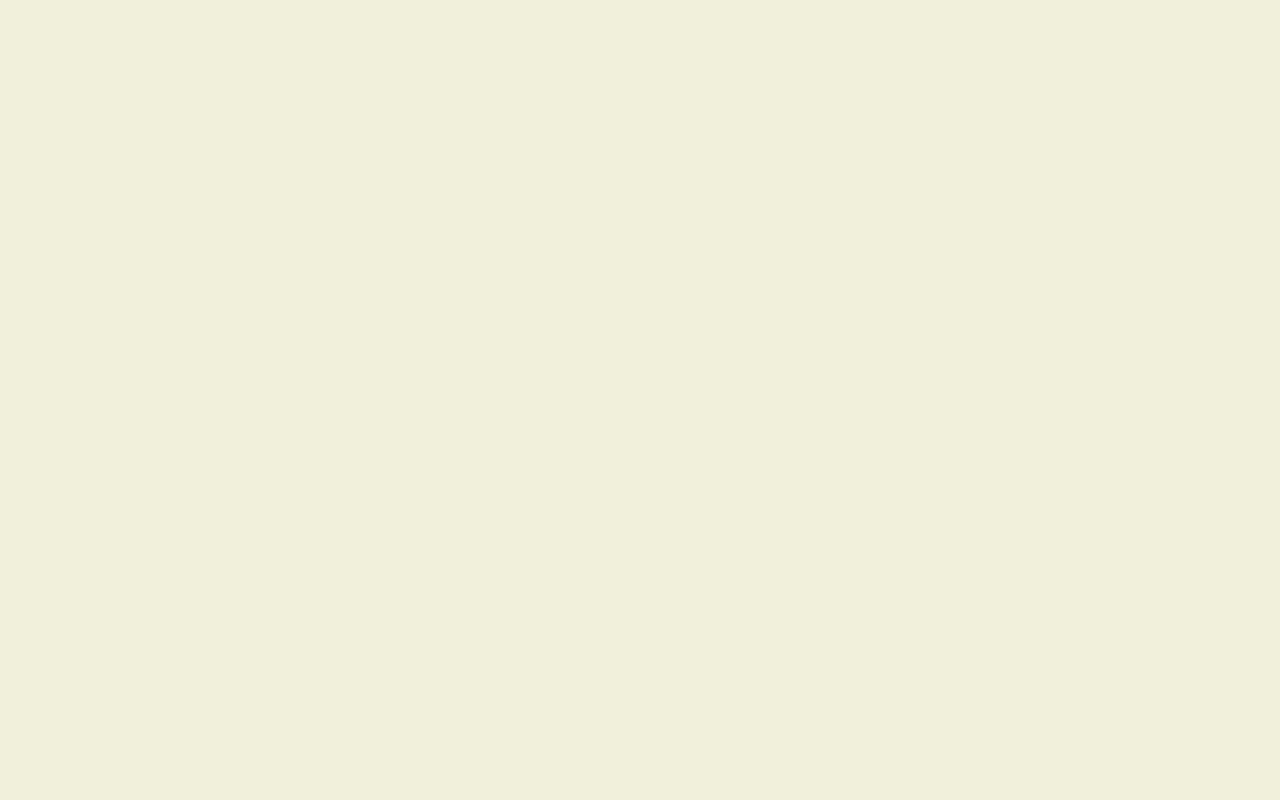
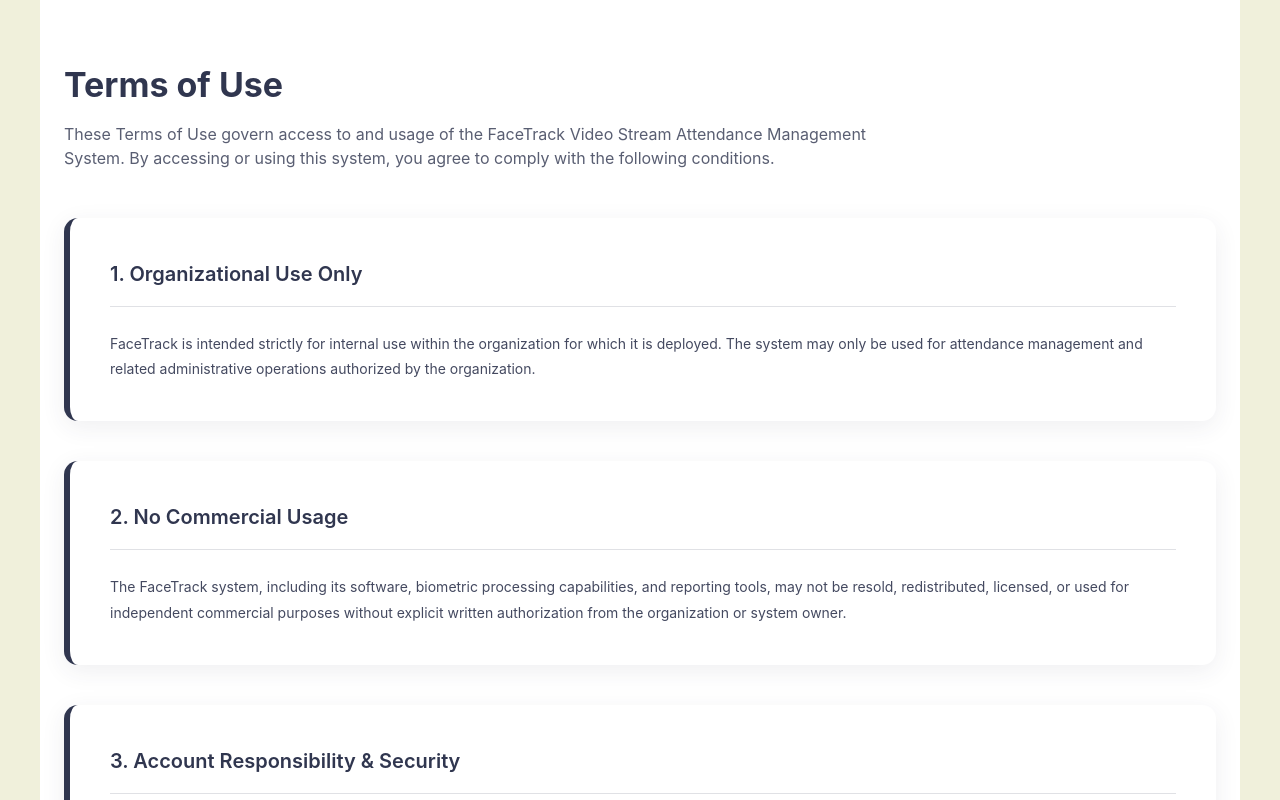
Before and after one commit to Diya050/FaceTrack, a React app in the folder frontend/: page /termsofuse in a window 1280 px wide. Before the commit this address had no page. Shown: the top 800 px of the page. Built offline with nearby package versions, Linux system fonts and the light colour scheme; the HTML template or start-up script is replaced by a standard one.

Commit message:
added the page of termsofuse

```diff
--- /dev/null
+++ b/frontend/src/pages/TermsOfUse.tsx
@@ -0,0 +1,124 @@
+import React from "react";
+import { Container, Typography, Box, Paper, Divider } from "@mui/material";
+
+const sections = [
+  {
+    title: "1. Organizational Use Only",
+    content:
+      "FaceTrack is intended strictly for internal use within the organization for which it is deployed. The system may only be used for attendance management and related administrative operations authorized by the organization.",
+  },
+  {
+    title: "2. No Commercial Usage",
+    content:
+      "The FaceTrack system, including its software, biometric processing capabilities, and reporting tools, may not be resold, redistributed, licensed, or used for independent commercial purposes without explicit written authorization from the organization or system owner.",
+  },
+  {
+    title: "3. Account Responsibility & Security",
+    content:
+      "Users are solely responsible for maintaining the confidentiality of their login credentials. Sharing passwords, forwarding authentication emails, or distributing secure access links is strictly prohibited. Any activity performed under a registered account will be considered the responsibility of the account holder.",
+  },
+  {
+    title: "4. Biometric Data & Attendance Control",
+    content:
+      "The system processes facial data (and optional voice data) solely for attendance verification purposes. All attendance records are automatically generated upon successful recognition. Administrators retain full authority to review, modify, approve, or reject attendance records in accordance with organizational policies.",
+  },
+  {
+    title: "5. Proper Conduct During Attendance Capture",
+    content:
+      "Users must ensure their face is clearly visible during recognition. Any attempt to manipulate the system, including hiding behind another individual or allowing another person to bypass recognition, may result in disciplinary action. Users are liable for misconduct occurring under their presence if intentional concealment or facilitation is proven.",
+  },
+  {
+    title: "6. Compliance & Consent",
+    content:
+      "By using FaceTrack, users acknowledge and consent to the collection and processing of biometric data for attendance management. The system operates in accordance with defined data retention, privacy, and security policies established by the organization.",
+  },
+  {
+    title: "7. System Monitoring & Audit",
+    content:
+      "All system activities may be logged for security, audit, and compliance purposes. Administrators may review access logs, recognition events, and attendance modifications to ensure system integrity.",
+  },
+];
+
+const TermsOfUsePage: React.FC = () => {
+  return (
+    <Container
+      maxWidth="lg"
+      sx={{
+        py: 8,
+        minHeight: "100vh",
+        backgroundColor: "#ffffff",
+      }}
+    >
+      <Typography
+        variant="h4"
+        sx={{
+          fontWeight: 700,
+          color: "#30364F",
+          mb: 2,
+        }}
+      >
+        Terms of Use
+      </Typography>
+
+      <Typography
+        variant="body1"
+        sx={{
+          color: "#30364F",
+          opacity: 0.8,
+          mb: 6,
+          maxWidth: "850px",
+        }}
+      >
+        These Terms of Use govern access to and usage of the FaceTrack Video
+        Stream Attendance Management System. By accessing or using this
+        system, you agree to comply with the following conditions.
+      </Typography>
+
+      <Box sx={{ display: "flex", flexDirection: "column", gap: 5 }}>
+        {sections.map((section, index) => (
+          <Paper
+            key={index}
+            elevation={0}
+            sx={{
+              p: 5,
+              borderLeft: "6px solid #30364F",
+              borderRadius: "14px",
+              boxShadow: "0 6px 24px rgba(48, 54, 79, 0.08)",
+              transition: "all 0.3s ease",
+              "&:hover": {
+                transform: "translateY(-4px)",
+                boxShadow: "0 10px 32px rgba(48, 54, 79, 0.15)",
+              },
+            }}
+          >
+            <Typography
+              variant="h6"
+              sx={{
+                fontWeight: 600,
+                color: "#30364F",
+                mb: 2,
+              }}
+            >
+              {section.title}
+            </Typography>
+
+            <Divider sx={{ mb: 3, borderColor: "#30364F", opacity: 0.15 }} />
+
+            <Typography
+              variant="body2"
+              sx={{
+                color: "#30364F",
+                opacity: 0.9,
+                lineHeight: 1.8,
+              }}
+            >
+              {section.content}
+            </Typography>
+          </Paper>
+        ))}
+      </Box>
+    </Container>
+  );
+};
+
+export default TermsOfUsePage;
--- a/frontend/src/routes/AppRoutes.tsx
+++ b/frontend/src/routes/AppRoutes.tsx
@@ -8,6 +8,7 @@
 import HelpCenterPage from "../pages/user/HelpCenterPage";
 import AdminGuidePage from "../pages/admin/AdminGuidePage";
 import UserGuidePage from "../pages/user/UserGuidePage";
+import TermsOfUsePage from "../pages/TermsOfUse";
 
 
 export default function AppRoutes() {
@@ -22,6 +23,7 @@
       <Route path="/help-center" element={<HelpCenterPage/>}/>
       <Route path="/adminsguide" element={<AdminGuidePage/>} />
       <Route path="/usersguide" element={<UserGuidePage/>}/>
+      <Route path="/termsofuse" element={<TermsOfUsePage/>} />
     </Routes>
   );
 }
```
